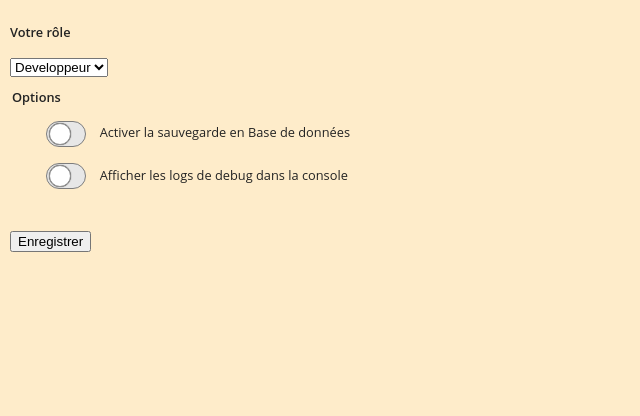
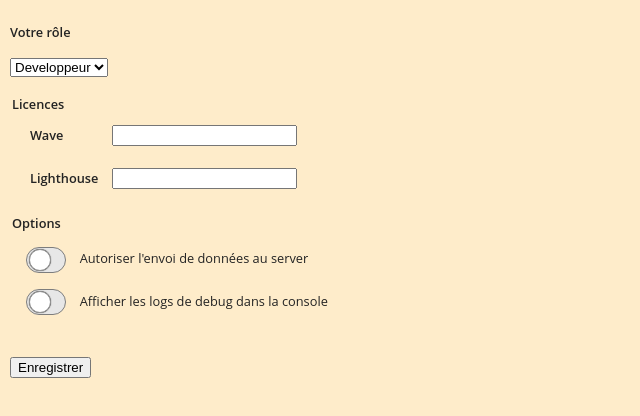
Before and after one commit to nicolasambroise/a11y_renowify, a browser extension: page options/options.html in a window 1280 px wide. Shown: the whole page, without its empty margins (0-640 px from the left). Drawn offline with Linux system fonts and the light colour scheme.

Commit message:
Fix credential

```diff
--- a/options/options.css
+++ b/options/options.css
@@ -142,6 +142,7 @@ input[type='radio'][disabled]::placeholder {
 
 .form-options .form-options-content {
   margin: 1.5rem 0 0.234375rem;
+  padding-left: 20px;
 }
 
 .form-options .form-options-content .form-options-group {
@@ -668,10 +669,22 @@ input[type='submit'].btn--small,
 
 fieldset {
   border: none;
-  margin: 0.9375rem 0 3.75rem;
+  margin: 0.9375rem 0 0.9375rem;
   padding: 0;
 }
 
 fieldset.form-options {
   margin: 0;
 }
+
+fieldset:not(.form-options) > .form-group {
+  padding-left: 20px;
+}
+
+fieldset:not(.form-options) > .form-group > div{
+  display: inline-block;
+}
+
+fieldset:not(.form-options) > .form-group > div label{
+  min-width: 75px;
+}
--- a/options/options.html
+++ b/options/options.html
@@ -26,6 +26,35 @@
             </select>
           </div>
         </div>
+        <fieldset>
+          <legend class="label form-options-legend">Licences</legend>
+          <div class="form-group">
+            <div class="form-group-label">
+              <label for="wave-key">Wave</label>
+            </div>
+            <div class="form-group-field">
+              <input
+                type="text"
+                id="wave-key"
+                class="form-field"
+                name="wave-key"
+              />
+            </div>
+          </div>
+          <div class="form-group">
+            <div class="form-group-label">
+              <label for="lighthouse-key">Lighthouse</label>
+            </div>
+            <div class="form-group-field">
+              <input
+                type="text"
+                id="lighthouse-key"
+                class="form-field"
+                name="lighthouse-key"
+              />
+            </div>
+          </fieldset>
+        </div>
         <div class="form-group">
           <fieldset
             class="form-options form-options--switch form-options--switch--mini"
@@ -45,11 +74,11 @@
                     />
                     <span class="state">
                       <span class="container"
-                        ><span class="position"></span
+                      ><span class="position"></span
                       ></span>
                     </span>
                     <span class="form-options-description"
-                      >Activer la sauvegarde en Base de données</span
+                    >Autoriser l'envoi de données au server</span
                     >
                   </label>
                 </li>
@@ -65,11 +94,11 @@
                     />
                     <span class="state">
                       <span class="container"
-                        ><span class="position"></span
+                      ><span class="position"></span
                       ></span>
                     </span>
                     <span class="form-options-description"
-                      >Afficher les logs de debug dans la console</span
+                    >Afficher les logs de debug dans la console</span
                     >
                   </label>
                 </li>
--- a/options/options.js
+++ b/options/options.js
@@ -1,11 +1,13 @@
 // Saves options to chrome.storage
 const saveOptions = () => {
   const profile = document.getElementById('profile').value;
+  const wave_key = document.getElementById('wave-key').value;
+  const lighthouse_key = document.getElementById('lighthouse-key').value;
   const save_bdd = document.getElementById('switch-save-bdd').checked;
   const debug = document.getElementById('switch-debug').checked;
 
   chrome.storage.sync.set(
-    { profile: profile, save_bdd: save_bdd, debug: debug },
+    { profile: profile, save_bdd: save_bdd, debug: debug, wave_key: wave_key, lighthouse_key: lighthouse_key},
     () => {
       // Update status to let user know options were saved.
       const status = document.getElementById('status');
@@ -25,6 +27,8 @@ const restoreOptions = () => {
     { profile: 'dev', save_bdd: false, debug: false },
     (items) => {
       document.getElementById('profile').value = items.profile;
+      document.getElementById('wave_key').value = items.wave_key;
+      document.getElementById('lighthouse_key').value = items.lighthouse_key;
       document.getElementById('save_bdd').checked = items.save_bdd;
       document.getElementById('debug').checked = items.debug;
     }
--- a/scripts/script_bookmarklet.js
+++ b/scripts/script_bookmarklet.js
@@ -36,9 +36,7 @@ if (!document.body.classList.contains('renowify-script-injected')) {
         pluginUrl,
         run_html5,
         run_lighthouse,
-        run_wave,
-        '',
-        ''
+        run_wave
       ),
       100
     );
--- a/scripts/script_cypress.js
+++ b/scripts/script_cypress.js
@@ -4,7 +4,7 @@ if (!document.body.classList.contains('renowify-script-injected')) {
   // Environnement
   const pluginUrl = 'https://webux.gouv.etat.lu/a11y/a11y_renowify';
 
-  console.log('Run Renowify (script_bookmarklet)');
+  console.log('Run Renowify (script_cypress)');
 
   const load_renowify = new Promise(function (resolve, reject) {
     let script = document.createElement('script');
@@ -36,9 +36,7 @@ if (!document.body.classList.contains('renowify-script-injected')) {
         pluginUrl,
         run_html5,
         run_lighthouse,
-        run_wave,
-        '',
-        ''
+        run_wave
       ),
       100
     );
--- a/scripts/script_local_plugin.js
+++ b/scripts/script_local_plugin.js
@@ -22,9 +22,7 @@ if (document.body.classList.contains('renowify-script-injected')) {
     pluginUrl,
     run_html5,
     run_lighthouse,
-    run_wave,
-    '',
-    ''
+    run_wave
   );
 } else {
   toggleCheckA11YPanel();
--- a/scripts/script_nc.js
+++ b/scripts/script_nc.js
@@ -11,7 +11,7 @@ if (document.body.classList.contains('renowify-script-injected')) {
   const run_wave = false; // true --> lance le script Wave (Attention aux Quotas)
 
   // Environnement
-  const pluginUrl = 'https://webux.gouv.etat.lu/a11y/a11y_bookmarklet/src';
+  const pluginUrl = ''; // load in the chrome extension
 
   console.log('Run Renowify (script_nc)');
   run_renowify(
@@ -22,9 +22,7 @@ if (document.body.classList.contains('renowify-script-injected')) {
     pluginUrl,
     run_html5,
     run_lighthouse,
-    run_wave,
-    '',
-    ''
+    run_wave
   );
 } else {
   toggleCheckA11YPanel();
--- a/scripts/script_redac.js
+++ b/scripts/script_redac.js
@@ -11,7 +11,7 @@ if (document.body.classList.contains('renowify-script-injected')) {
   const run_wave = false; // true --> lance le script Wave (Attention aux Quotas)
 
   // Environnement
-  const pluginUrl = 'https://webux.gouv.etat.lu/a11y/a11y_bookmarklet/src';
+  const pluginUrl = ''; // load in the chrome extension
 
   console.log('Run Renowify (script_redac)');
   run_renowify(
@@ -22,9 +22,7 @@ if (document.body.classList.contains('renowify-script-injected')) {
     pluginUrl,
     run_html5,
     run_lighthouse,
-    run_wave,
-    '',
-    ''
+    run_wave
   );
 } else {
   toggleCheckA11YPanel();
```
Also changed, not shown: scripts/features/nia_thirdservices.js (+16 -0 lines), scripts/renowify.js (+1 -7 lines), scripts/script_all.js (+3 -5 lines).
